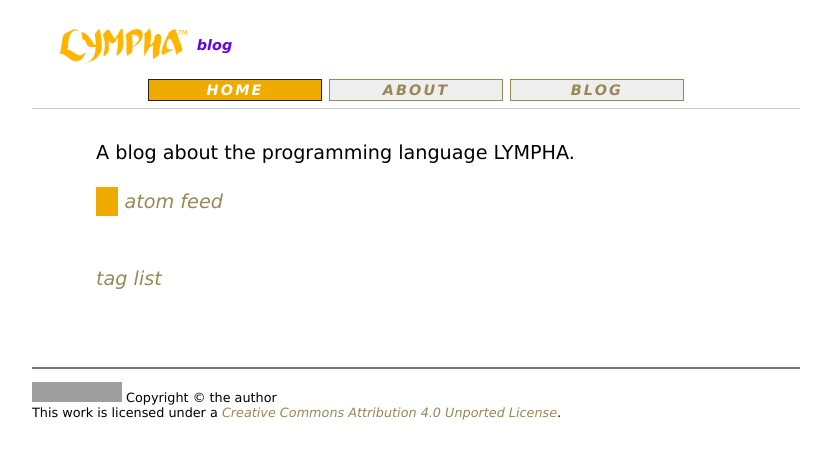
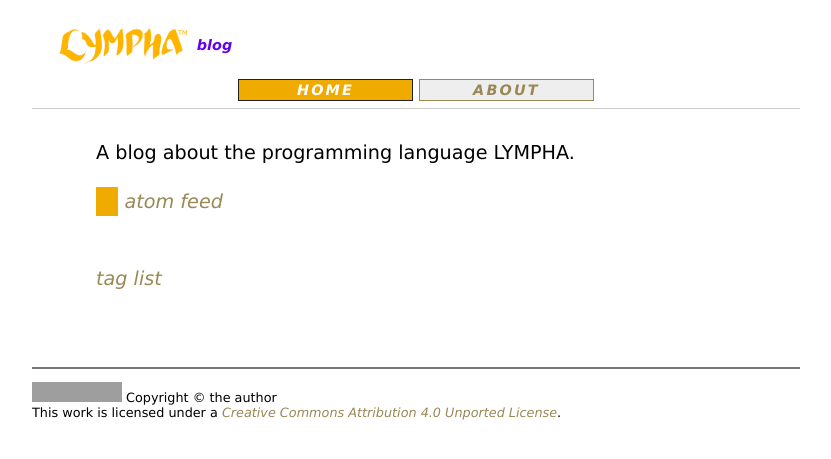
Before and after one commit to RickardHultgren/lymphablog, a Jekyll site: the page built from index.md, in a window 1280 px wide. Shown: the top 459 px of the page, without its empty margins (232-1063 px from the left). Built offline with Jekyll 4.4.1, drawn with Linux system fonts in a browser that asks for light colours; some web fonts are replaced; our own code applies the rules of GitHub Pages for plain Markdown files; grey boxes are pictures that could not be loaded.

Commit message:
Update header.html

```diff
--- a/_includes/header.html
+++ b/_includes/header.html
@@ -13,20 +13,16 @@ function changeMenu() {
 		</a><br>
 	<div style="border-bottom:0.1em solid #cccccc;margin-top:-1em;text-align:center;z-index:3;width:60vw;position:absolute;top:5em;font-family:'Signika Negative', 'Lucida Sans Unicode', 'Lucida Grande', sans-serif, Helvetica, Arial;">
 		<a id="indextext" href="index"><div class="menu2" id="index" style="font-family:'Signika Negative', 'Lucida Sans Unicode', 'Lucida Grande', sans-serif, Helvetica, Arial;">HOME</div></a>
-		<!--a id="prototypetext" href="demo"><div class="menu2" id="prototype" style="font-family:'Signika Negative', 'Lucida Sans Unicode', 'Lucida Grande', sans-serif, Helvetica, Arial;">PROTOTYPE</div></a-->
 		<a id="abouttext" href="about"><div class="menu2" id="about" style="font-family:'Signika Negative', 'Lucida Sans Unicode', 'Lucida Grande', sans-serif, Helvetica, Arial;">ABOUT</div></a>
-		<a id="blogtext" href="http://rickardhultgren.github.io/lymphablog/"><div class="menu2" id="blog" style="font-family:'Signika Negative', 'Lucida Sans Unicode', 'Lucida Grande', sans-serif, Helvetica, Arial;">BLOG</div></a>
 	</div>
 <br><br></div></div></div>
 <div id="menusmall" style="text-align:center;">
-	<a style="vertical-align:top;" href="index"><img src="logo.png" alt="LYMPHA" style="height:auto;width:60vw;margin-right:4em;vertical-align:bottom;"></a><br><div style="
+	<a style="vertical-align:top;" href="index"><img src="logo.png" alt="LYMPHA" style="height:auto;width:40vw;margin-right:4em;vertical-align:bottom;"></a><br><div style="
 		:center;display:block;padding:2em 1.5em 0em  0.5em;position:relative;font-size:0.75em;letter-spacing:0em;color:#6400EF;font-weight:bold;text-align:center;z-index:6;">blog</div>
 	<div style="width:4em;height:4em;position:absolute;"> </div><div class="menubutton" style="font-style:normal;vertical-align:top;color:#EFAB00;margin-bottom:-0em;font-size:20vw;border:none;display:inline-block;position: absolute;right:-.25em;top:-.38em; z-index:1; " onclick="changeMenu();">&#8801;</div><BR>
 	<div id="menuish" style="width=100%;display:none;position:relative;z-index:1;">
 		<a href="index"><div id="indexsmall" class="menu2">HOME</div></a>
-		<!--a href="demo"><div id="prototypesmall" class="menu2">PROTOTYPE</div></a-->
 		<a href="about"><div id="aboutsmall" class="menu2">ABOUT</div></a>
-		<a href="http://rickardhultgren.github.io/lymphablog/"><div id="blogsmall" class="menu2">BLOG</div></a>
 	</div>
 <hr style="z-index:1;position:relative;" /></div>
 <p class="container">
```
